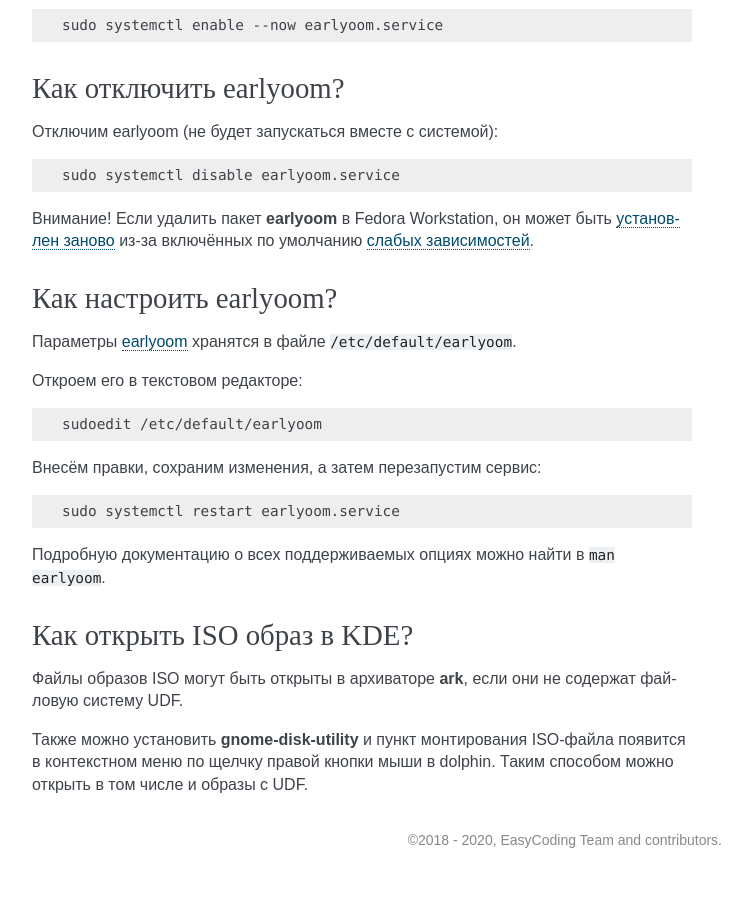
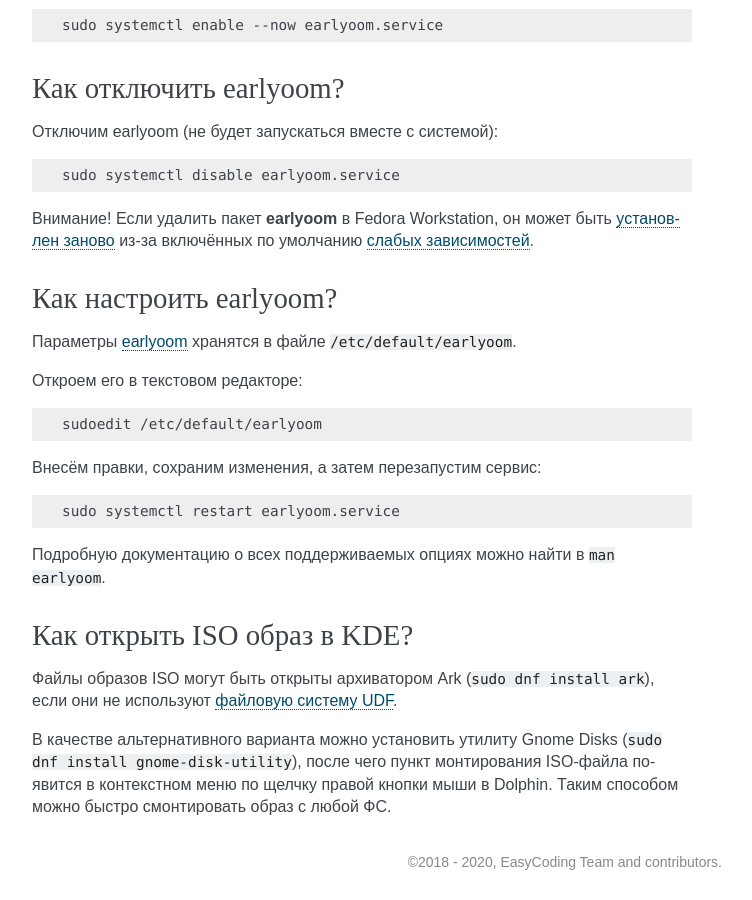
Before and after one commit to RussianFedora/FAQ, a Sphinx documentation site: the page built from source/using-applications.rst, in a window 1280 px wide and 900 px high, scrolled down 21226 px. Shown: the whole window, without its empty margins (388-1140 px from the left). Built offline with Sphinx 7.4.7, drawn with Linux system fonts in a browser that asks for light colours; comment, search, counter and statistics services are not loaded; before the commit the page ends 22104 px from its top, so only the background shows below that.

Commit message:
Minor edit of the kde-iso question.

```diff
--- a/source/using-applications.rst
+++ b/source/using-applications.rst
@@ -1188,12 +1188,12 @@ Cгенерируем файл с контрольными суммами SHA2 (
 
 Подробную документацию о всех поддерживаемых опциях можно найти в ``man earlyoom``.
 
-.. index:: kde, iso, dolphin, ark, udf
+.. index:: kde, iso, dolphin, ark, udf, plasma, dolphin
 .. _kde-iso:
 
 Как открыть ISO образ в KDE?
-========================================================================
+===================================
 
-Файлы образов ISO могут быть открыты в архиваторе **ark**, если они не содержат файловую систему UDF.
+Файлы образов ISO могут быть открыты архиватором Ark (``sudo dnf install ark``), если они не используют `файловую систему UDF <https://ru.wikipedia.org/wiki/Universal_Disk_Format>`__.
 
-Также можно установить **gnome-disk-utility** и пункт монтирования ISO-файла появится в контекстном меню по щелчку правой кнопки мыши в dolphin. Таким способом можно открыть в том числе и образы с UDF.
+В качестве альтернативного варианта можно установить утилиту Gnome Disks (``sudo dnf install gnome-disk-utility``), после чего пункт монтирования ISO-файла появится в контекстном меню по щелчку правой кнопки мыши в Dolphin. Таким способом можно быстро смонтировать образ с любой ФС.
```
